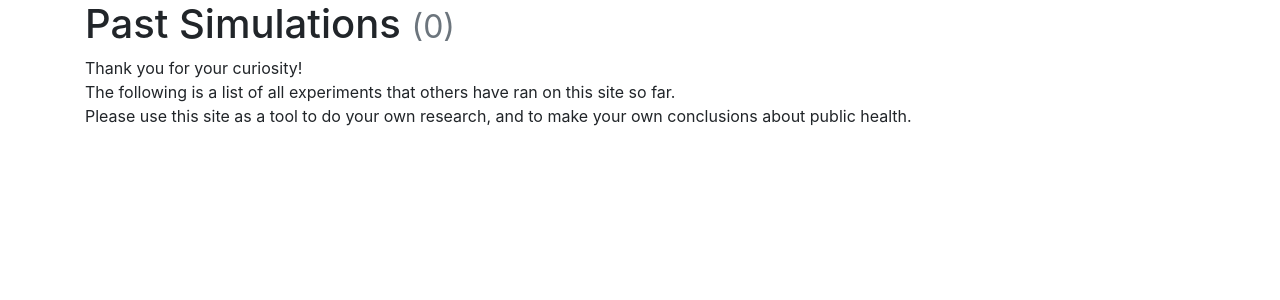
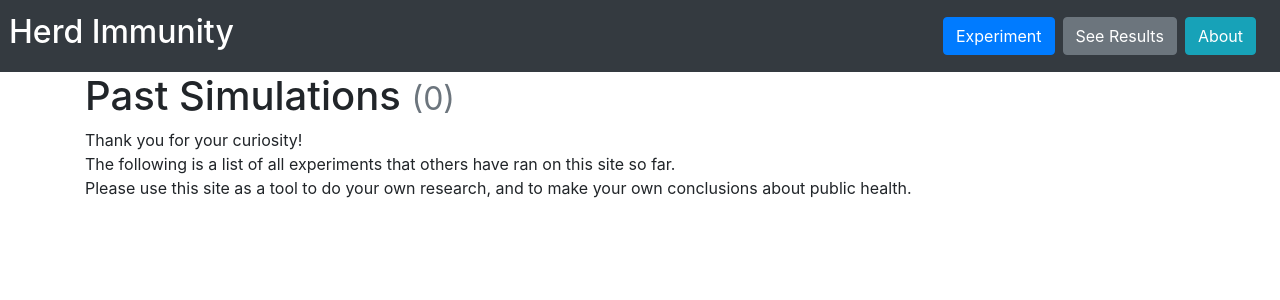
Before and after one commit to sprajjwal/assignment-herd-immunity, a Django app: page /experiments/ in a window 1280 px wide. Shown: the top 300 px of the page. Run offline with Django 3.2, Linux system fonts and the light colour scheme; data that the repository does not hold is empty; some libraries are stand-ins or nearby versions.

Commit message:
[Add] Navbar, rename ExperimentDetail urlpattern.

```diff
--- a/web/simulator/models.py
+++ b/web/simulator/models.py
@@ -176,7 +176,7 @@ class Experiment(models.Model):
     def get_absolute_url(self):
         '''Returns a path to the experimental results after form submission.'''
         path_components = {'pk': self.pk}
-        return reverse('simulator:experiment_detail', kwargs=path_components)
+        return reverse('simulator:simulation_detail', kwargs=path_components)
 
     def generate_web_sim(self):
         """Update atttributes for Simulation, based on new data from an
--- a/web/simulator/templates/simulator/base.html
+++ b/web/simulator/templates/simulator/base.html
@@ -16,6 +16,37 @@
 <body>
 
     <!-- navbar -->
+    <nav class="navbar navbar-expand-md navbar-dark bg-dark">
+
+    <div class="navbar-brand d-flex w-50 ml-2">
+        <span class="text-white">
+            <div class="row">
+                <h2><a href="{% url 'simulator:home' %}" style="color: white;">Herd Immunity</a></h2>
+            </div>
+        </span>
+     </div>
+
+        <!-- smaller button for smaller viewports -->
+        <button class="navbar-toggler" type="button" data-toggle="collapse" data-target="#navbarContent" aria-controls="navbarContent" aria-expanded="false" aria-label="Toggle navigation">
+            <span class="navbar-toggler-icon text-white"></span>
+        </button>
+        <!-- nav links -->
+        <div class="collapse navbar-collapse" id="navbarContent">
+             <ul class="list-group list-group-horizontal justify-content-end ml-auto" style="list-style-type: none;">
+                <div class="row ml-auto mr-2">
+                    <li>
+                        <a href="{% url 'simulator:simulation_creator' %}" class="btn btn-primary ml-12">Experiment</a>
+                    </li>
+                    <li>
+                        <a href="{% url 'simulator:list' %}" class="btn btn-secondary ml-2">See Results</a>
+                    </li>
+                    <li>
+                        <a href="{% url 'simulator:about' %}" class="btn btn-info ml-2">About</a>
+                    </li>
+                </div>
+            </ul>
+        </div>
+    </nav>
 
     <!-- content -->
     <div class="container">
--- a/web/simulator/templates/simulator/create.html
+++ b/web/simulator/templates/simulator/create.html
@@ -1,9 +1,7 @@
 <!-- simulator/templates/simulator/create.html -->
 {% extends "simulator/base.html" %}
 
-<!-- index.html -->
 <!-- user sees a form for inputting disease data -->
-
 {% block content %}
     <div class="row">
         <div class="col-md-10">
--- a/web/simulator/templates/simulator/list.html
+++ b/web/simulator/templates/simulator/list.html
@@ -1,5 +1,4 @@
 <!-- simulator/templates/simulator/list.html -->
-
 {% extends "simulator/base.html" %}
 
 {% block content %}
@@ -17,7 +16,7 @@
                 {% include 'partials/experiment-info.html' %}
                 <div class="row ml-auto">
                     <div class="offset-md-7">
-                        <a class="btn btn-info" href="{% url 'simulator:experiment_detail' experiment.id %}">See In-Depth</a>
+                        <a class="btn btn-info" href="{% url 'simulator:simulation_detail' experiment.id %}">See In-Depth</a>
                     </div>
                 </div>
                 <br>
--- a/web/simulator/urls.py
+++ b/web/simulator/urls.py
@@ -14,5 +14,5 @@ urlpatterns = [
     path('add-experiment/', ExperimentCreate.as_view(),
          name='simulation_creator'),
     path('about/', show_about_page, name='about'),
-    path('<int:pk>/', ExperimentDetail.as_view(), name='experiment_detail'),
+    path('<int:pk>/', ExperimentDetail.as_view(), name='simulation_detail'),
 ]
```
